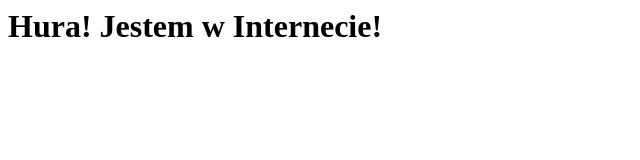
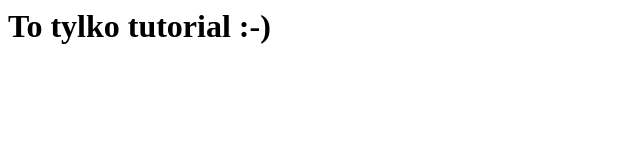
Before and after one commit to haniaprzykladowa/start, a plain HTML site: page index.html in a window 1280 px wide. Shown: the whole page, without its empty margins (0-640 px from the left). Drawn offline with Linux system fonts and the light colour scheme.

Commit message:
Update index.html

```diff
--- a/index.html
+++ b/index.html
@@ -1,8 +1,8 @@
 <html>
   <head>
-    <title>Moja nowa strona</title>
+    <title>Hania Przykładowa</title>
   </head>
   <body>
-    <h1>Hura! Jestem w Internecie!</h1>
+    <h1>To tylko tutorial :-)</h1>
   </body>
 </html>
```
